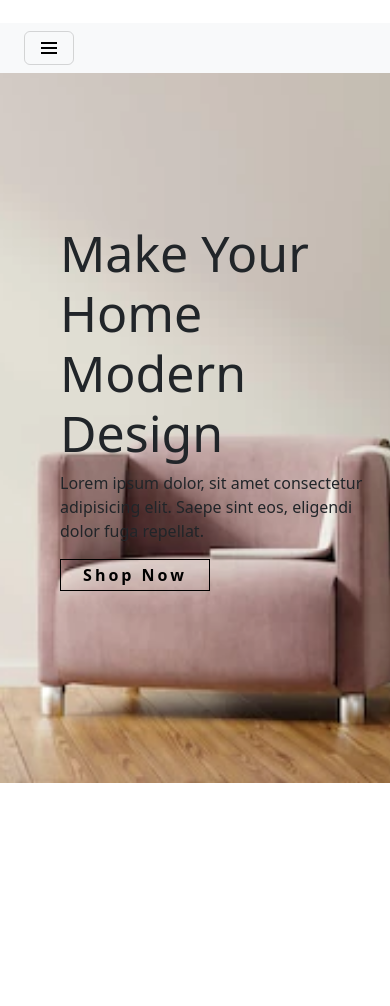
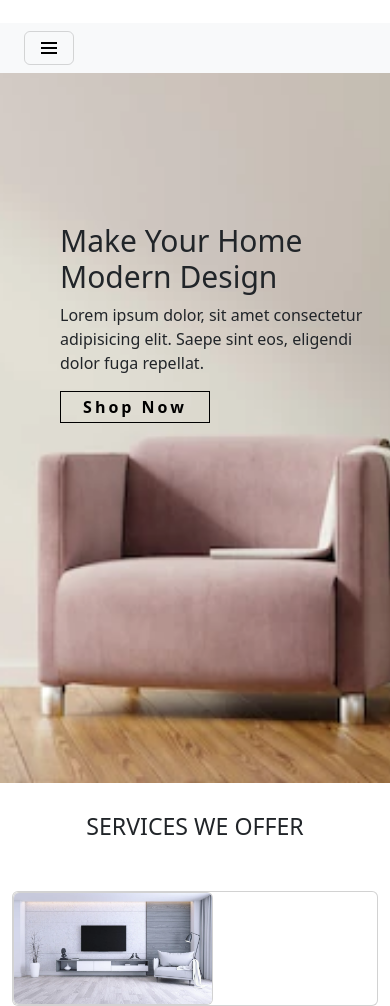
Before and after one commit to ogidy/gomy_furniture, a plain HTML site: page index.html in a window 390 px wide. Shown: the part 61-1067 px from the top of the page. Before the commit the page ends 844 px from the top, so only its background shows below. Drawn offline with nearby package versions, Linux system fonts and the light colour scheme.

Commit message:
styling main content done

```diff
--- a/index.html
+++ b/index.html
@@ -116,6 +116,20 @@
     </div>
     <!-- main content -->
 
+    <!-- card1 -->
+     <div class="container">
+      <h3 class="text-center" style="padding-top: 30px;">SERVICES WE OFFER</h3>
+      <div class="row" style="margin-top: 50px;">
+        <div class="col-md-4 py-md-o">
+          <div class="card">
+            <img src="./image/c1.png" alt="" class="card image-top" width="200px" />
+          </div>
+        </div>
+      </div>
+     </div>
+    <!-- card1 -->
+
+
     <script
       src="https://cdn.jsdelivr.net/npm/bootstrap@5.3.6/dist/js/bootstrap.bundle.min.js"
       integrity="sha384-j1CDi7MgGQ12Z7Qab0qlWQ/Qqz24Gc6BM0thvEMVjHnfYGF0rmFCozFSxQBxwHKO"
--- a/styles.css
+++ b/styles.css
@@ -106,6 +106,11 @@
   background-color: green;
 }
 
+@media screen and (max-width: 420px) {
+  .content h1 {
+    font-size: 30px;
+  }
+}
 /* content */
 
 /* main content */
```
